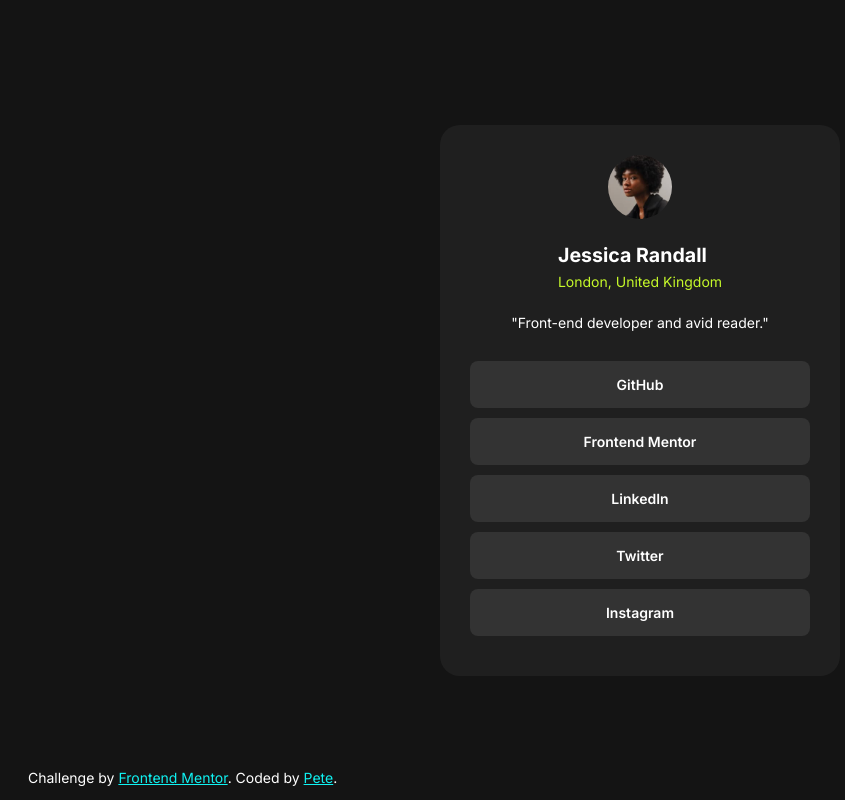
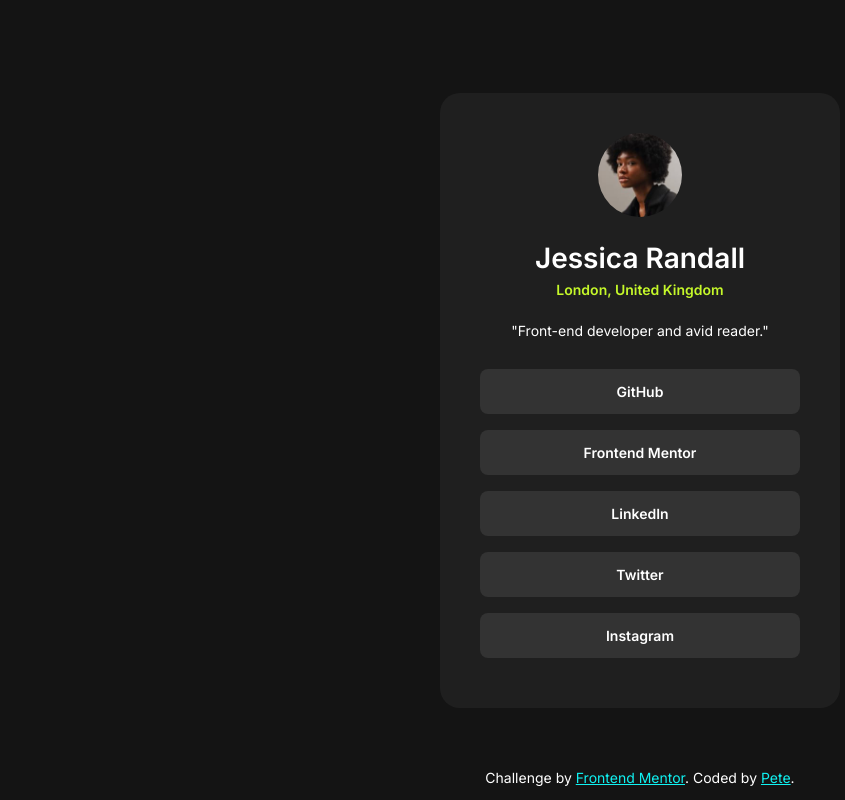
Before and after one commit to pete13232/Social-link-card-challenge, a plain HTML site: page index.html in a window 1280 px wide. Shown: the whole page, without its empty margins (0-845 px from the left). Drawn offline with Linux system fonts and the light colour scheme.

Commit message:
Update | Adjust sizing and REFACTOR

```diff
--- a/style.css
+++ b/style.css
@@ -8,9 +8,8 @@
 }
 
 h1 {
-    font-size: 1.4rem;
-    font-weight: 700;
-    /* margin: 8px; */
+    font-size: 2rem;
+    font-weight: 600;
 }
 
 p {
@@ -19,7 +18,8 @@ p {
 
 footer {
     position: absolute;
-    left: 2rem;
+    left: 50%;
+    transform: translateX(-50%);
     bottom: 1rem;
 }
 
@@ -33,10 +33,14 @@ footer a:hover{
 }
 
 
-/* Layout */
+/* Main Layout */
 
 body{
-    position: relative;
+    position: relative; /* Setting footer in-bound */
+}
+
+main, #card-header, #card-button, .header{
+    display: flex;
 }
 
 main {
@@ -44,7 +48,6 @@ main {
     height: 100vh;
     background-color: hsl(0, 0%, 8%);
     overflow: hidden;
-    display: flex;
     justify-content: center;
     align-items: center;
 }
@@ -55,11 +58,10 @@ main {
     height: auto;
     background-color: hsl(0, 0%, 12%);
     border-radius: 20px;
-    padding: 30px
+    padding: 40px
 }
 
-#card-header, #card-button {
-    display: flex;
+#card-header, #card-button, .header {
     flex-direction: column;
     align-items: center;
 }
@@ -69,27 +71,36 @@ main {
 }
 
 #card-button {
-    gap: 10px;
+    gap: 16px;
     margin: 30px 0 10px 0;
 }
 
 /* component */
 
+.header {
+    gap: 6px
+}
+
+.highlight-text {
+    color: hsl(75, 94%, 57%);
+    font-weight: 600;
+}
+
 img {
-    max-width: 64px;
-    max-height: 64px;
+    max-width: 84px;
+    max-height: 84px;
     border-radius: 50px;
-    /* margin: 20px; */
 }
 
 #card-button a {
     background-color: hsl(0, 0%, 20%);
-    padding: 15px;
+    padding: 14px;
     width: 100%;
     font-weight: 600;
     border-radius: 8px;
     border: 0;
     text-align: center;
+    text-decoration: none;
 }
 
 #card-button a:hover {
@@ -98,18 +109,3 @@ img {
     background-color: hsl(75, 94%, 57%);
     transition-duration: 500ms;
 }
-
-#card-button a {
-    text-decoration: none;
-}
-
-.highlight-text {
-    color: hsl(75, 94%, 57%);
-    /* margin-bottom: 25px; */
-}
-
-.header {
-    display: flex;
-    flex-direction: column;
-    gap: 6px
-}
```
